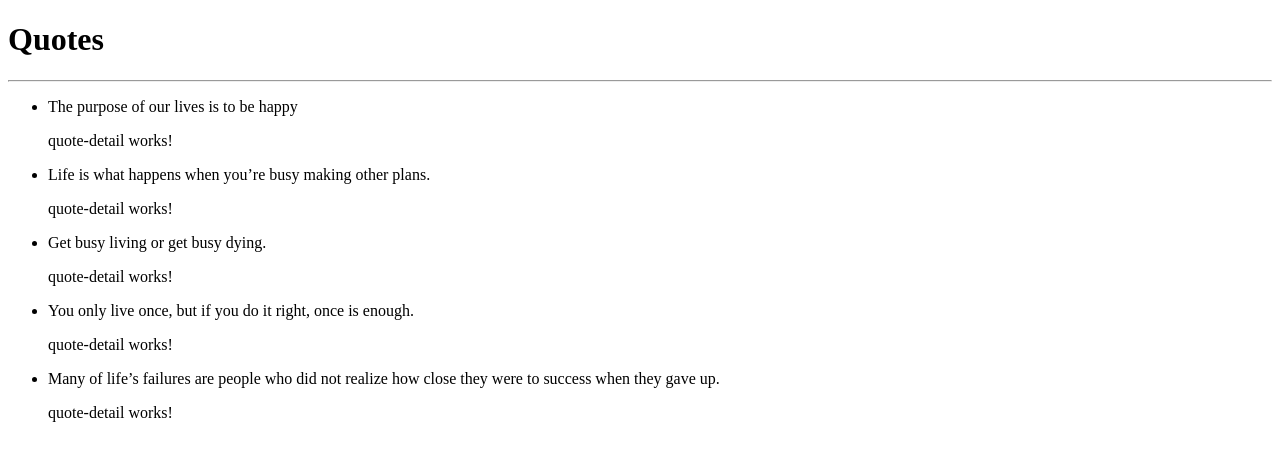
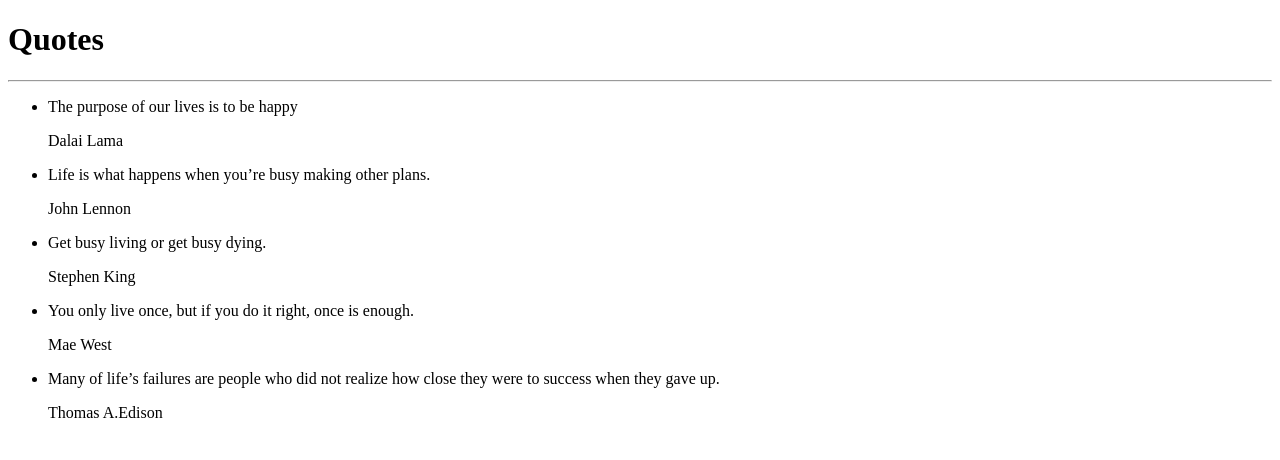
Before and after one commit to Ahmed-moringa/Quotes, an Angular app: page / in a window 1280 px wide. Shown: the top 460 px of the page. Built offline with nearby package versions, Linux system fonts and the light colour scheme.

Commit message:
interpolated quote author

```diff
--- a/src/app/quote-detail/quote-detail.component.html
+++ b/src/app/quote-detail/quote-detail.component.html
@@ -1 +1 @@
-<p>quote-detail works!</p>
+<p>{{quote.author}}</p>
```
